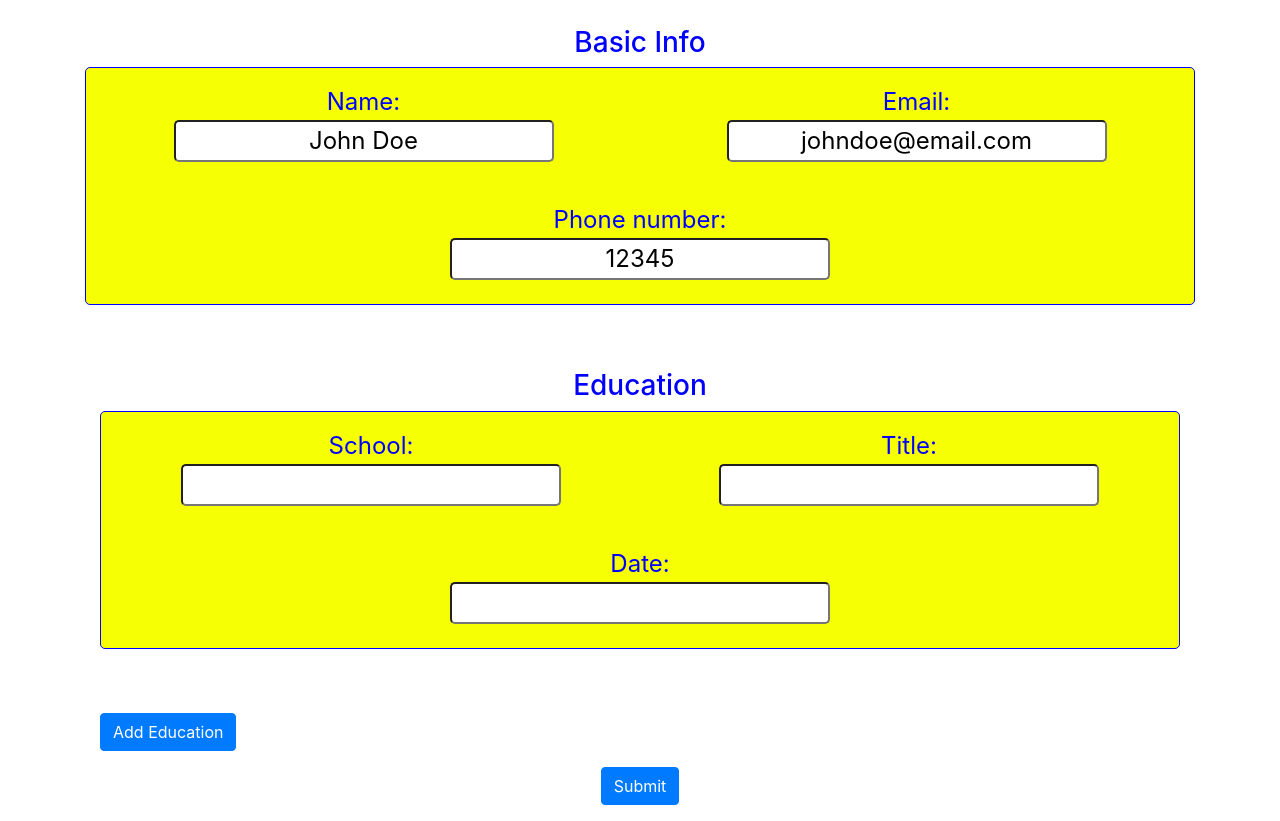
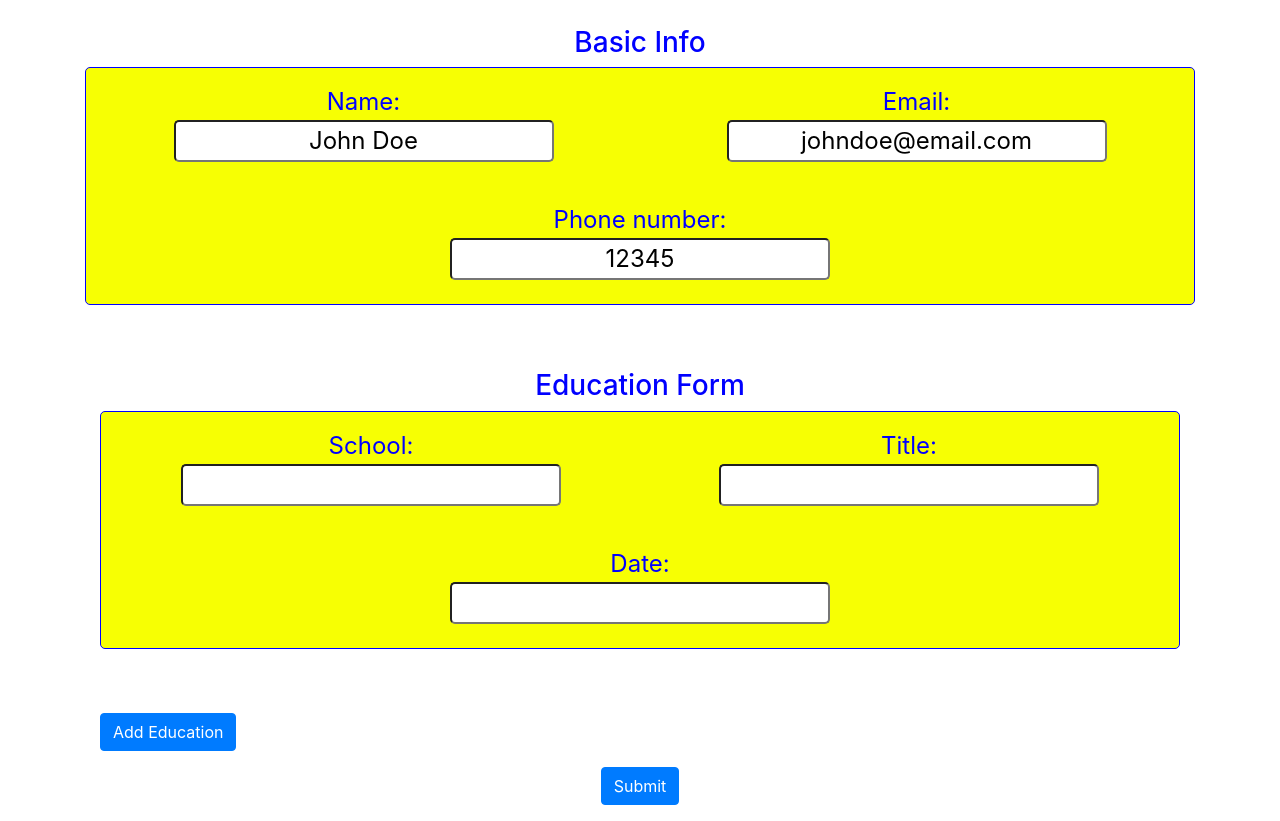
Before and after one commit to Tihomir10/cv-application, a React (Create React App) app: page / in a window 1280 px wide. Built offline with nearby package versions, Linux system fonts and the light colour scheme; the HTML template or start-up script is replaced by a standard one.

Commit message:
separate form from logic

```diff
--- a/src/App.js
+++ b/src/App.js
@@ -1,7 +1,7 @@
 import React, { useState } from 'react';
 
 import { GeneralForm, General } from './components/General';
-import EducationForm from './components/EducationForm';
+import EducationHandler from './components/EducationHandler';
 import './index.css'
 
 function App() {
@@ -20,7 +20,7 @@ function App() {
     return (
       <div className="container">
         <General person={person} />
-        <EducationForm submit={submit} />
+        <EducationHandler submit={submit} />
         <div className="row">
           <button onClick={() => setSubmit(false)} className='btn btn-primary'>Edit</button>
         </div>
@@ -33,7 +33,7 @@ function App() {
         person={person}
         changePersonData={changePersonData}
       />
-      <EducationForm submit={submit} />
+      <EducationHandler submit={submit} />
       <div className="row">
         <button onClick={() => setSubmit(true)} className='btn btn-primary'>Submit</button>
       </div>
--- a/src/components/EducationForm.js
+++ b/src/components/EducationForm.js
@@ -1,73 +1,24 @@
-import { useState } from 'react'
-
-import Education from './Education'
-
 function EducationForm(props) {
-  const [ education, setEducation ] = useState([{id: 0, school: 'University of Berlin', title: 'Master of None', date: '2011 - 2014'}]);
-
-  const [ school, setSchool ] = useState('');
-
-  const [ title, setTitle ] = useState('');
-
-  const [ date, setDate ] = useState('');
-
-  function changeEducationData(event) {
-    setEducation([...education,{
-      id: education.length,
-      school: school,
-      title: title,
-      date: date
-    }])
-    event.preventDefault()
-  }
-
-  function handleSchoolChange(event) {
-    setSchool(event.target.value)
-  }
-
-  function handleTitleChange(event) {
-    setTitle(event.target.value)
-  }
-
-  function handleDateChange(event) {
-    setDate(event.target.value)
-  }
-
-  if (props.submit) {
-    return (
-      <div>
-        <h3>Education Info</h3>
-        {education.map(obj => {
-        return (
-          <div>
-            <Education obj={obj} />
-          </div>
-        )
-      })}
-      </div>
-    )
-  }
-
   return (
     <div className="container">
       <div>
-        <h3>Education</h3>
+        <h3>Education Form</h3>
         <form>
           <div className="row">
             <label>School:<br/>
-              <input type="text" name="school" value={school} onChange={handleSchoolChange} />
+              <input type="text" name="school" value={props.school} onChange={props.handleSchoolChange} />
             </label>
             <label>Title:<br/>
-              <input type="text" name="title" value={title} onChange={handleTitleChange} />
+              <input type="text" name="title" value={props.title} onChange={props.handleTitleChange} />
             </label>
           </div>
           <div className="row">
             <label>Date:<br/>
-              <input type="text" name="date" value={date} onChange={handleDateChange} />
+              <input type="text" name="date" value={props.date} onChange={props.handleDateChange} />
             </label>
           </div>
         </form>
-        <button className="btn btn-primary" onClick={changeEducationData}>Add Education</button>
+        <button className="btn btn-primary" onClick={props.updateEducationData}>Add Education</button>
       </div>
     </div>
   )
--- /dev/null
+++ b/src/components/EducationHandler.js
@@ -0,0 +1,67 @@
+import { useState } from 'react'
+
+import Education from './Education';
+import EducationForm from './EducationForm';
+
+function EducationHandler(props) {
+  const [ education, setEducation ] = useState([{id: 0, school: 'University of Berlin', title: 'Master of None', date: '2011 - 2014'}]);
+
+  const [ school, setSchool ] = useState('');
+
+  const [ title, setTitle ] = useState('');
+
+  const [ date, setDate ] = useState('');
+
+  function updateEducationData(event) {
+    setEducation([...education,{
+      id: education.length,
+      school: school,
+      title: title,
+      date: date
+    }])
+    event.preventDefault()
+  }
+
+  function handleSchoolChange(event) {
+    setSchool(event.target.value)
+  }
+
+  function handleTitleChange(event) {
+    setTitle(event.target.value)
+  }
+
+  function handleDateChange(event) {
+    setDate(event.target.value)
+  }
+
+  if (props.submit) {
+    return (
+      <div>
+        <h3>Education Info</h3>
+        {education.map(obj => {
+        return (
+          <div>
+            <Education obj={obj} />
+          </div>
+        )
+      })}
+      </div>
+    )
+  } else {
+    return (
+      <div>
+        <EducationForm
+          school={school}
+          title={title}
+          date={date}
+          handleSchoolChange={handleSchoolChange}
+          handleTitleChange={handleTitleChange}
+          handleDateChange={handleDateChange}
+          updateEducationData={updateEducationData}
+        />
+      </div>
+    )
+  }
+}
+
+export default EducationHandler;
```
